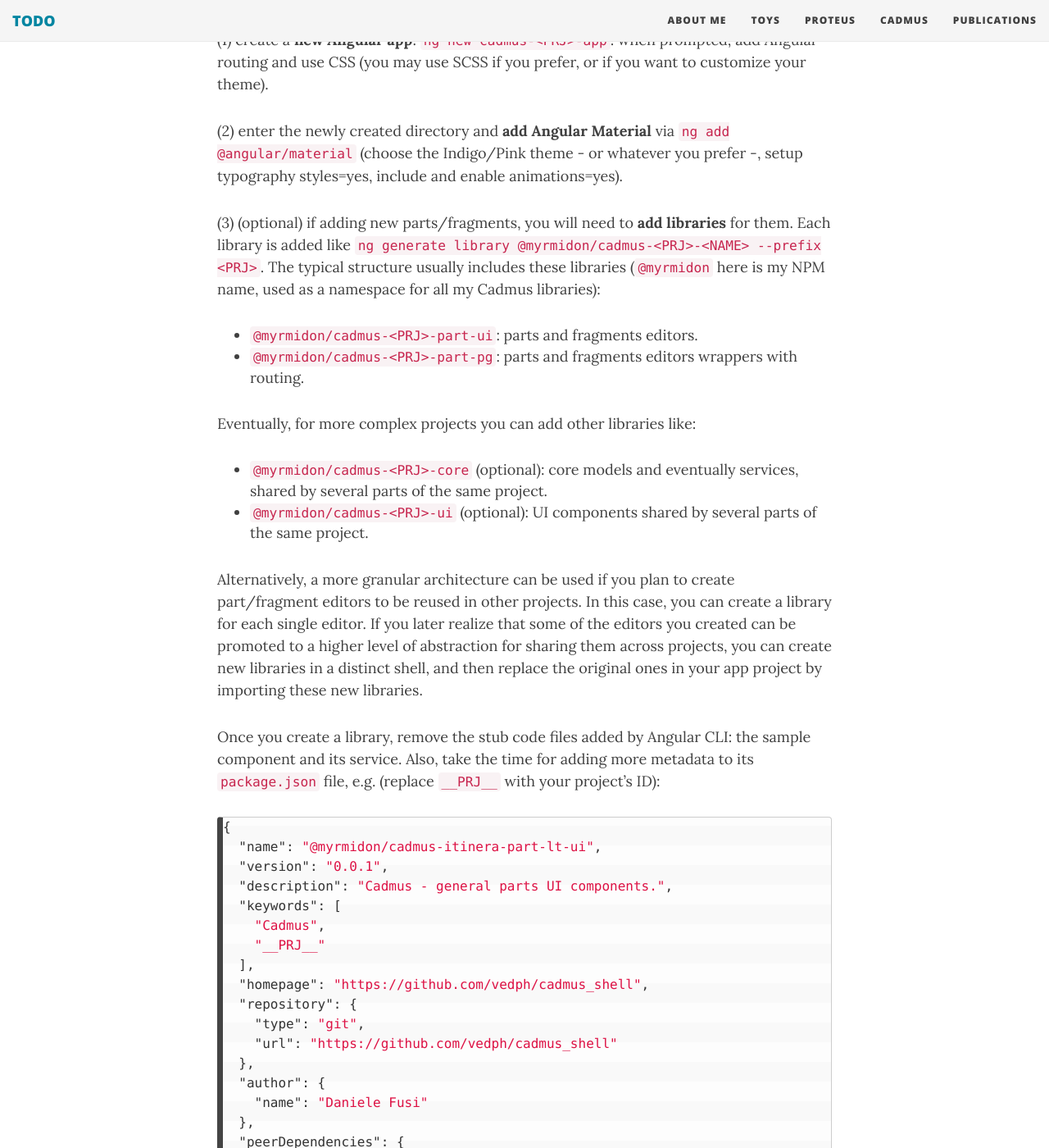
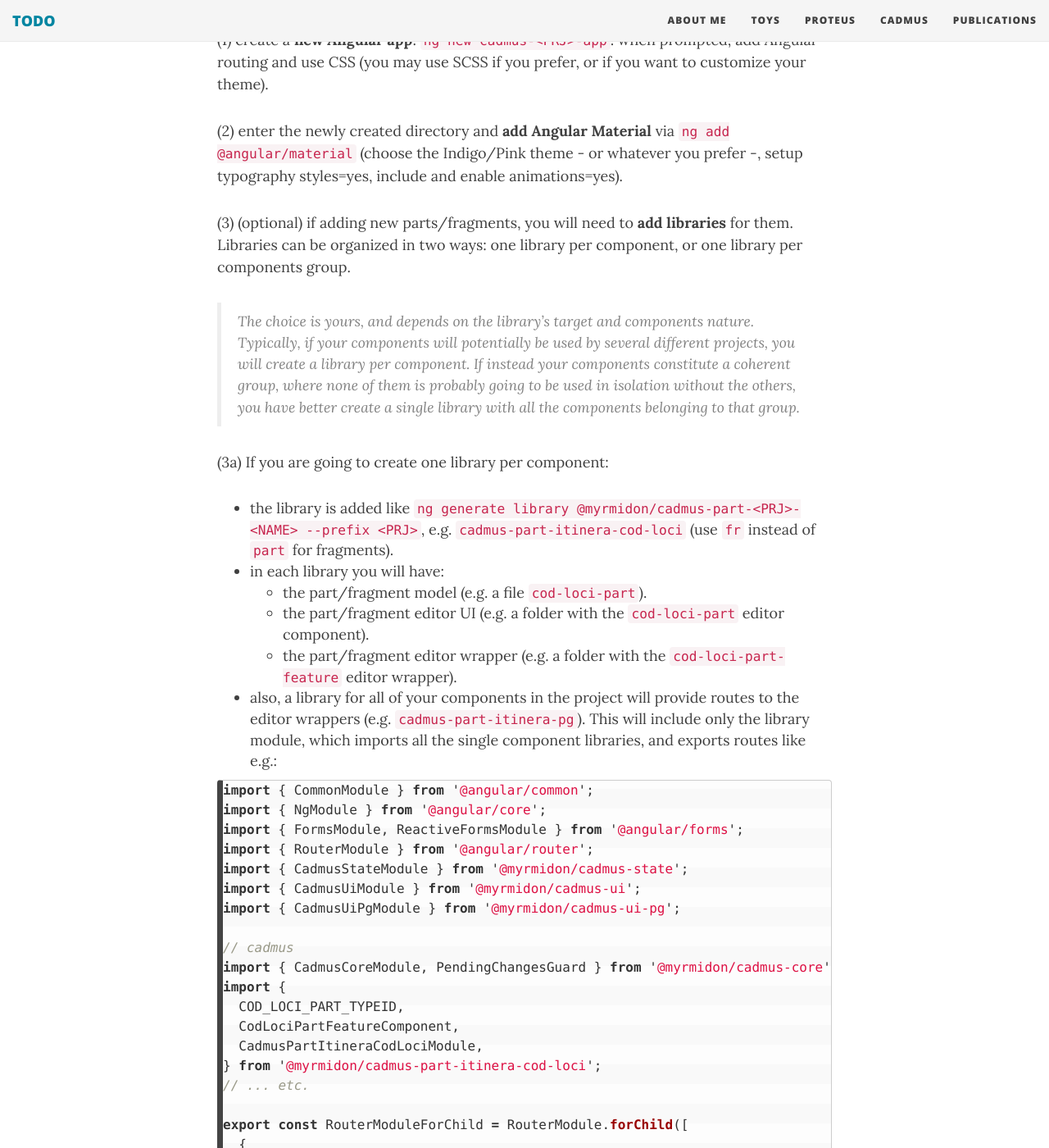
Before and after one commit to Myrmex/overview, a Jekyll site: the page built from cadmus/dev/frontend.md, in a window 1280 px wide and 1400 px high, scrolled down 1014 px. Shown: the whole window at 82% size. Built offline with Jekyll 4.4.1, drawn with Linux system fonts in a browser that asks for light colours; nearby versions of some CDN libraries; some of the changed text lies outside the part shown.

Commit message:
Update frontend.md

````diff
--- a/cadmus/dev/frontend.md
+++ b/cadmus/dev/frontend.md
@@ -37,7 +37,71 @@
 
 (2) enter the newly created directory and **add Angular Material** via `ng add @angular/material` (choose the Indigo/Pink theme - or whatever you prefer -, setup typography styles=yes, include and enable animations=yes).
 
-(3) (optional) if adding new parts/fragments, you will need to **add libraries** for them. Each library is added like `ng generate library @myrmidon/cadmus-<PRJ>-<NAME> --prefix <PRJ>`. The typical structure usually includes these libraries (`@myrmidon` here is my NPM name, used as a namespace for all my Cadmus libraries):
+(3) (optional) if adding new parts/fragments, you will need to **add libraries** for them. Libraries can be organized in two ways: one library per component, or one library per components group.
+
+>The choice is yours, and depends on the library's target and components nature. Typically, if your components will potentially be used by several different projects, you will create a library per component. If instead your components constitute a coherent group, where none of them is probably going to be used in isolation without the others, you have better create a single library with all the components belonging to that group.
+
+(3a) If you are going to create one library per component:
+
+- the library is added like `ng generate library @myrmidon/cadmus-part-<PRJ>-<NAME> --prefix <PRJ>`, e.g. `cadmus-part-itinera-cod-loci` (use `fr` instead of `part` for fragments).
+- in each library you will have:
+  - the part/fragment model (e.g. a file `cod-loci-part`).
+  - the part/fragment editor UI (e.g. a folder with the `cod-loci-part` editor component).
+  - the part/fragment editor wrapper (e.g. a folder with the `cod-loci-part-feature` editor wrapper).
+- also, a library for all of your components in the project will provide routes to the editor wrappers (e.g. `cadmus-part-itinera-pg`). This will include only the library module, which imports all the single component libraries, and exports routes like e.g.:
+
+```ts
+import { CommonModule } from '@angular/common';
+import { NgModule } from '@angular/core';
+import { FormsModule, ReactiveFormsModule } from '@angular/forms';
+import { RouterModule } from '@angular/router';
+import { CadmusStateModule } from '@myrmidon/cadmus-state';
+import { CadmusUiModule } from '@myrmidon/cadmus-ui';
+import { CadmusUiPgModule } from '@myrmidon/cadmus-ui-pg';
+
+// cadmus
+import { CadmusCoreModule, PendingChangesGuard } from '@myrmidon/cadmus-core';
+import {
+  COD_LOCI_PART_TYPEID,
+  CodLociPartFeatureComponent,
+  CadmusPartItineraCodLociModule,
+} from '@myrmidon/cadmus-part-itinera-cod-loci';
+// ... etc.
+
+export const RouterModuleForChild = RouterModule.forChild([
+  {
+    path: `${COD_LOCI_PART_TYPEID}/:pid`,
+    pathMatch: 'full',
+    component: CodLociPartFeatureComponent,
+    canDeactivate: [PendingChangesGuard],
+  },
+  // ... etc.
+});
+
+@NgModule({
+  declarations: [],
+  imports: [
+    CommonModule,
+    FormsModule,
+    ReactiveFormsModule,
+    // Cadmus
+    RouterModuleForChild,
+    CadmusCoreModule,
+    CadmusStateModule,
+    CadmusUiModule,
+    CadmusUiPgModule,
+    // Itinera
+    CadmusPartItineraCodLociModule,
+    // ... etc.
+  ],
+  exports: [],
+})
+export class CadmusPartItineraPgModule {}
+```
+
+(3b) if instead you are grouping several components in a single library:
+
+- the library is added like `ng generate library @myrmidon/cadmus-<PRJ>-ui --prefix <PRJ>`. The typical structure usually includes these libraries (`@myrmidon` here is my NPM name, used as a namespace for all my Cadmus libraries):
 
 - `@myrmidon/cadmus-<PRJ>-part-ui`: parts and fragments editors.
 - `@myrmidon/cadmus-<PRJ>-part-pg`: parts and fragments editors wrappers with routing.
@@ -47,9 +111,7 @@
 - `@myrmidon/cadmus-<PRJ>-core` (optional): core models and eventually services, shared by several parts of the same project.
 - `@myrmidon/cadmus-<PRJ>-ui` (optional): UI components shared by several parts of the same project.
 
-Alternatively, a more granular architecture can be used if you plan to create part/fragment editors to be reused in other projects. In this case, you can create a library for each single editor. If you later realize that some of the editors you created can be promoted to a higher level of abstraction for sharing them across projects, you can create new libraries in a distinct shell, and then replace the original ones in your app project by importing these new libraries.
-
-Once you create a library, remove the stub code files added by Angular CLI: the sample component and its service. Also, take the time for adding more metadata to its `package.json` file, e.g. (replace `__PRJ__` with your project's ID):
+Whatever architecture you pick, once you create a library, remove the stub code files added by Angular CLI: the sample component and its service. Also, take the time for adding more metadata to its `package.json` file, e.g. (replace `__PRJ__` with your project's ID):
 
 ```json
 {
````
